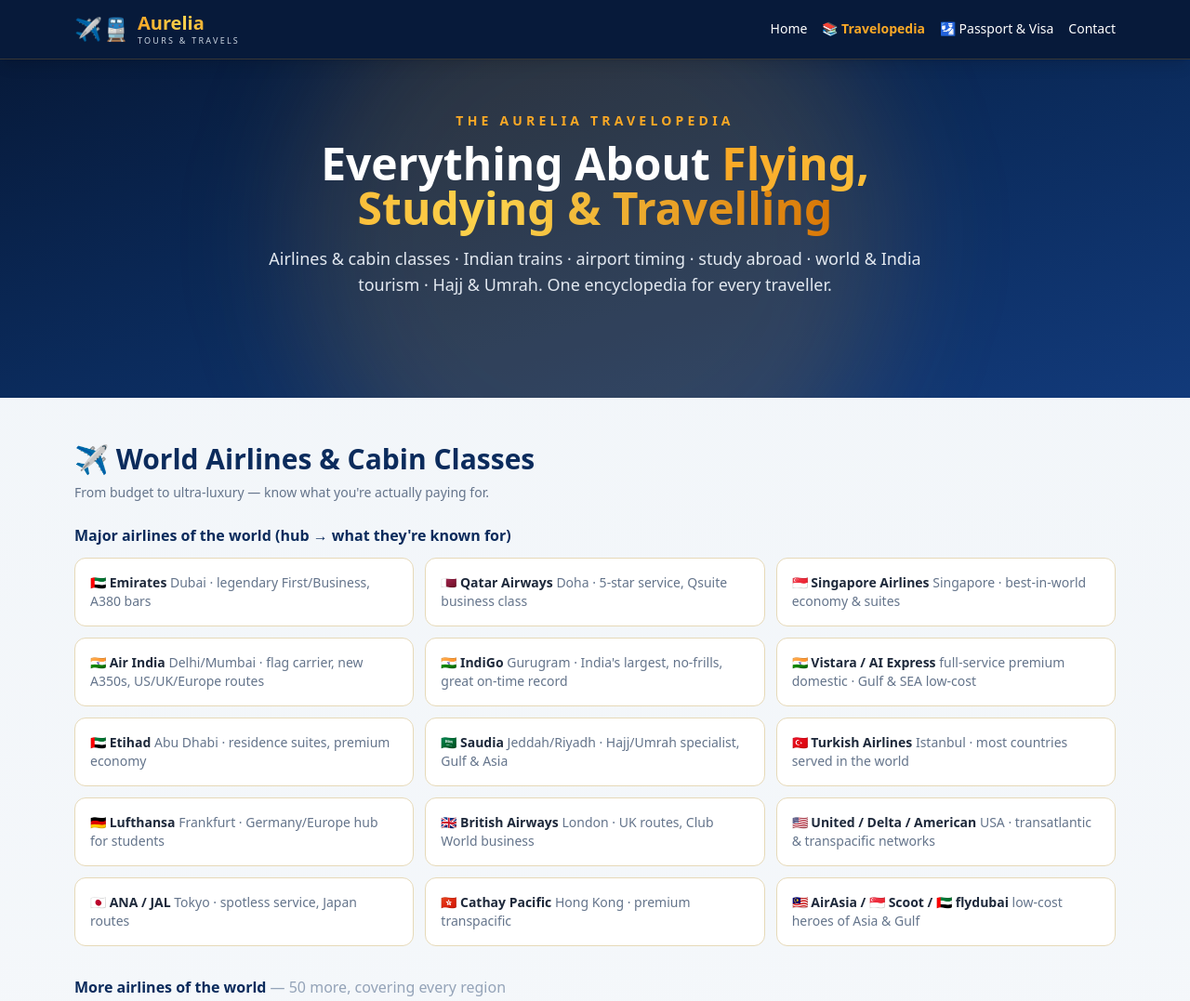
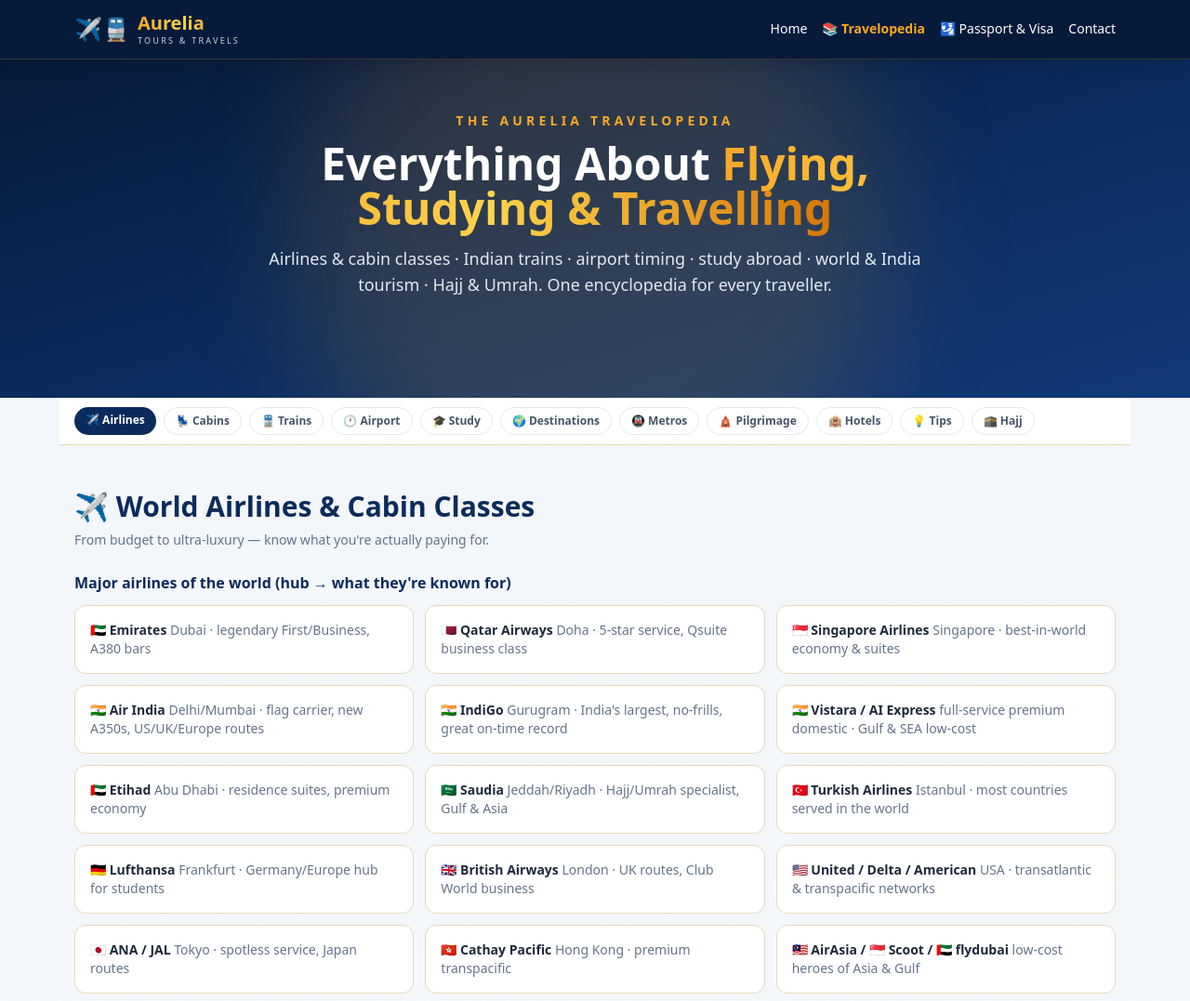
Before and after one commit to AureliaToursandTravels/aurelia, a website: page public/travelopedia.html in a window 1280 px wide. Shown: the top 1077 px of the page at 93% size. Drawn offline with nearby package versions, Linux system fonts and the light colour scheme.

Commit message:
Travelopedia sub-section nav + guides chip bar (11 sections)

```diff
--- a/public/travelopedia.html
+++ b/public/travelopedia.html
@@ -71,9 +71,24 @@
   </header>
 
   <main class="max-w-6xl mx-auto px-4 w-full flex-grow mb-16">
+    <!-- Sticky section navigation -->
+    <nav class="sticky top-16 z-30 -mx-4 px-4 py-2.5 bg-white/95 backdrop-blur border-b border-[#e6d9b8] flex gap-2 overflow-x-auto text-xs font-bold whitespace-nowrap">
+      <a href="#airlines" class="px-3 py-1.5 rounded-full bg-brandBlue text-white">✈️ Airlines</a>
+      <a href="#cabins" class="px-3 py-1.5 rounded-full border border-slate-200 text-slate-600 hover:border-brandGold hover:text-brandBlue">💺 Cabins</a>
+      <a href="#trains" class="px-3 py-1.5 rounded-full border border-slate-200 text-slate-600 hover:border-brandGold hover:text-brandBlue">🚆 Trains</a>
+      <a href="#airport" class="px-3 py-1.5 rounded-full border border-slate-200 text-slate-600 hover:border-brandGold hover:text-brandBlue">🕐 Airport</a>
+      <a href="#study" class="px-3 py-1.5 rounded-full border border-slate-200 text-slate-600 hover:border-brandGold hover:text-brandBlue">🎓 Study</a>
+      <a href="#tourism" class="px-3 py-1.5 rounded-full border border-slate-200 text-slate-600 hover:border-brandGold hover:text-brandBlue">🌍 Destinations</a>
+      <a href="#metros" class="px-3 py-1.5 rounded-full border border-slate-200 text-slate-600 hover:border-brandGold hover:text-brandBlue">🚇 Metros</a>
+      <a href="#pilgrimage" class="px-3 py-1.5 rounded-full border border-slate-200 text-slate-600 hover:border-brandGold hover:text-brandBlue">🛕 Pilgrimage</a>
+      <a href="#hotels" class="px-3 py-1.5 rounded-full border border-slate-200 text-slate-600 hover:border-brandGold hover:text-brandBlue">🏨 Hotels</a>
+      <a href="#tips" class="px-3 py-1.5 rounded-full border border-slate-200 text-slate-600 hover:border-brandGold hover:text-brandBlue">💡 Tips</a>
+      <a href="#hajj" class="px-3 py-1.5 rounded-full border border-slate-200 text-slate-600 hover:border-brandGold hover:text-brandBlue">🕋 Hajj</a>
+    </nav>
+
 
     <!-- ================= AIRLINES & CABINS ================= -->
-    <section class="mt-12">
+    <section id="airlines" class="scroll-mt-28 mt-12">
       <h2 class="text-2xl sm:text-3xl font-extrabold text-brandBlue mb-2">✈️ World Airlines &amp; Cabin Classes</h2>
       <p class="text-sm text-slate-500 mb-6">From budget to ultra-luxury — know what you're actually paying for.</p>
 
@@ -154,7 +169,7 @@
         <div class="bg-slate-50 border border-slate-200 rounded-lg px-3 py-2"><span class="font-bold">🇵🇰 PIA</span> <span class="text-slate-500">Karachi · Pakistan International</span></div>
       </div>
 
-      <h3 class="font-bold text-brandBlue mt-8 mb-3">Cabin classes — what you actually get</h3>
+      <h3 id="cabins" class="font-bold text-brandBlue mt-8 mb-3">Cabin classes — what you actually get</h3>
       <div class="grid sm:grid-cols-2 lg:grid-cols-4 gap-4 text-sm">
         <div class="bg-white border-t-4 border-slate-300 rounded-xl overflow-hidden shadow-sm card-hover">
           <img src="https://sc02.alicdn.com/kf/A7bd70e61ff0146d18a80c61415f6f754m.png" alt="Economy class cabin illustration" class="w-full h-32 object-cover">
@@ -204,7 +219,7 @@
     </section>
 
     <!-- ================= TRAINS ================= -->
-    <section class="mt-14">
+    <section id="trains" class="scroll-mt-28 mt-14">
       <h2 class="text-2xl sm:text-3xl font-extrabold text-brandBlue mb-2">🚆 Indian Railways — Every Class Explained</h2>
       <p class="text-sm text-slate-500 mb-6">From Sleeper to Vande Bharat — pick the right class for your budget.</p>
       <div class="grid sm:grid-cols-2 lg:grid-cols-3 gap-3 text-sm">
@@ -257,7 +272,7 @@
     </section>
 
     <!-- ================= AIRPORT & FLIGHT BASICS ================= -->
-    <section class="mt-14">
+    <section id="airport" class="scroll-mt-28 mt-14">
       <h2 class="text-2xl sm:text-3xl font-extrabold text-brandBlue mb-2">🕐 Airport &amp; Flight Basics</h2>
       <p class="text-sm text-slate-500 mb-6">Typical rules — always check your airline's latest terms.</p>
       <div class="grid sm:grid-cols-2 gap-4 text-sm">
@@ -301,7 +316,7 @@
     </section>
 
     <!-- ================= STUDY ABROAD ================= -->
-    <section class="mt-14">
+    <section id="study" class="scroll-mt-28 mt-14">
       <h2 class="text-2xl sm:text-3xl font-extrabold text-brandBlue mb-2">🎓 Study Abroad Compass</h2>
       <p class="text-sm text-slate-500 mb-6">Courses, countries and what it takes — figures are typical ranges; always verify on official sites.</p>
       <div class="grid sm:grid-cols-2 lg:grid-cols-3 gap-4 text-sm">
@@ -349,7 +364,7 @@
     </section>
 
     <!-- ================= TOURISM ================= -->
-    <section class="mt-14">
+    <section id="tourism" class="scroll-mt-28 mt-14">
       <h2 class="text-2xl sm:text-3xl font-extrabold text-brandBlue mb-2">🌍 Dream Destinations — World &amp; India</h2>
       <p class="text-sm text-slate-500 mb-6">Where the world goes — and the gems in your own country.</p>
 
@@ -397,7 +412,7 @@
     </section>
 
     <!-- ================= HAJJ & UMRAH ================= -->
-    <section class="mt-14">
+    <section id="hajj" class="scroll-mt-28 mt-14">
       <h2 class="text-2xl sm:text-3xl font-extrabold text-brandBlue mb-2">🕋 Hajj &amp; Umrah — Documents &amp; Steps</h2>
       <p class="text-sm text-slate-500 mb-6">We don't arrange pilgrimages — but here's exactly what you need to do it right (verify current rules on the official platforms).</p>
       <div class="grid sm:grid-cols-2 gap-4 text-sm">
@@ -428,7 +443,7 @@
 
     <!-- ================= 15 MORE AIRLINES (80 total) ================= -->
     <section class="mt-14">
-      <h3 class="font-bold text-brandBlue mb-3">Even more airlines <span class="font-normal text-slate-400 normal-case">— the full global picture</span></h3>
+      <h3 id="famoustrains" class="font-bold text-brandBlue mb-3">Even more airlines <span class="font-normal text-slate-400 normal-case">— the full global picture</span></h3>
       <div class="grid sm:grid-cols-2 lg:grid-cols-3 gap-2 text-xs">
         <div class="bg-slate-50 border border-slate-200 rounded-lg px-3 py-2"><span class="font-bold">🇰🇿 Air Astana</span> <span class="text-slate-500">Almaty · Central Asia's star</span></div>
         <div class="bg-slate-50 border border-slate-200 rounded-lg px-3 py-2"><span class="font-bold">🇦🇿 Azerbaijan Airlines</span> <span class="text-slate-500">Baku · Caspian gateway</span></div>
@@ -449,7 +464,7 @@
     </section>
 
     <!-- ================= HOTELS ================= -->
-    <section class="mt-14">
+    <section id="hotels" class="scroll-mt-28 mt-14">
       <h2 class="text-2xl sm:text-3xl font-extrabold text-brandBlue mb-2">🏨 Hotels &amp; Stays — Quick Guide</h2>
       <p class="text-sm text-slate-500 mb-6">Know what you're paying for, wherever you sleep.</p>
       <div class="grid sm:grid-cols-2 lg:grid-cols-3 gap-3 text-sm">
@@ -492,7 +507,7 @@
 
 
     <!-- ================= METROS & LOCAL TRAINS ================= -->
-    <section class="mt-14">
+    <section id="metros" class="scroll-mt-28 mt-14">
       <h2 class="text-2xl sm:text-3xl font-extrabold text-brandBlue mb-2">🚇 Metros &amp; Local Trains — Know Your City</h2>
       <p class="text-sm text-slate-500 mb-6">Info for everyday city travel (these aren't bookable with us — but knowing them makes you a smart traveller).</p>
       <div class="grid sm:grid-cols-2 lg:grid-cols-3 gap-3 text-sm">
@@ -507,7 +522,7 @@
     </section>
 
     <!-- ================= PILGRIMAGE ================= -->
-    <section class="mt-14">
+    <section id="pilgrimage" class="scroll-mt-28 mt-14">
       <h2 class="text-2xl sm:text-3xl font-extrabold text-brandBlue mb-2">🛕 Pilgrimage &amp; Spiritual Journeys</h2>
       <p class="text-sm text-slate-500 mb-6">Where faith meets the rails &amp; skies — we book your journey to every sacred place.</p>
       <div class="grid sm:grid-cols-2 lg:grid-cols-3 gap-3 text-sm">
@@ -527,7 +542,7 @@
     </section>
 
     <!-- ================= PRO TIPS ================= -->
-    <section class="mt-14">
+    <section id="tips" class="scroll-mt-28 mt-14">
       <h2 class="text-2xl sm:text-3xl font-extrabold text-brandBlue mb-2">💡 Pro Travel Tips</h2>
       <p class="text-sm text-slate-500 mb-6">The small tricks that save money and stress.</p>
       <div class="grid sm:grid-cols-2 lg:grid-cols-3 gap-3 text-sm">
```
Also changed, not shown: public/guides.html (+8 -0 lines).
